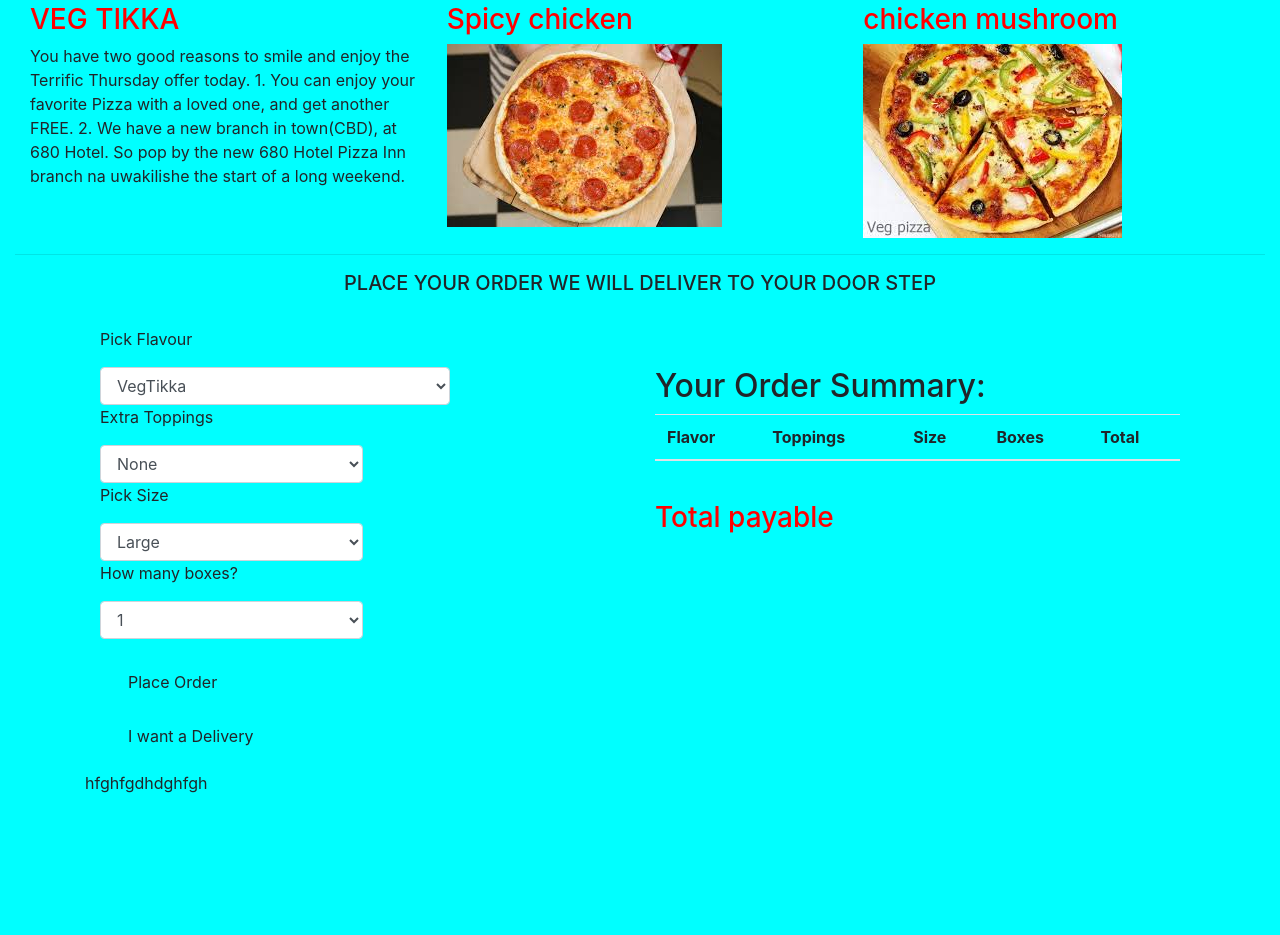
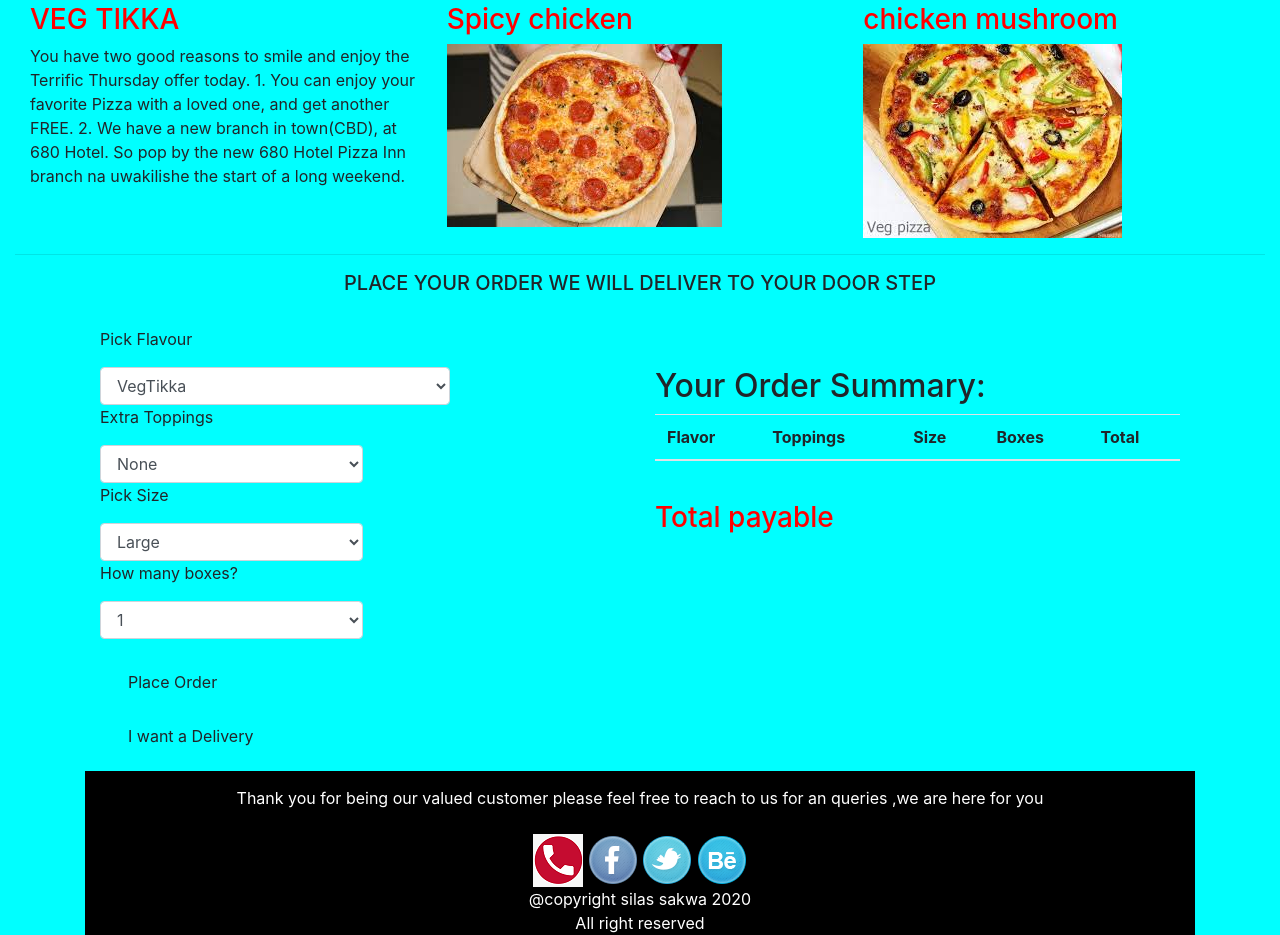
Before and after one commit to silassakwa/pizzaAPP, a plain HTML site: page index.html in a window 1280 px wide. Shown: the part 595-1530 px from the top of the page. Before the commit the page ends 1390 px from the top, so only its background shows below. Drawn offline with Linux system fonts and the light colour scheme.

Commit message:
added socila media content

```diff
--- a/css/c.css
+++ b/css/c.css
@@ -57,3 +57,9 @@ body{
  {
      color:red;
  }
+
+.page-footer{
+    background-color: black;
+    color:white;
+    padding-top: 15px;
+}
--- a/index.html
+++ b/index.html
@@ -175,7 +175,15 @@ So pop by the new 680 Hotel Pizza Inn branch na uwakilishe the start of a long w
   </div>
   </div>
   <div class="page-footer">
-    hfghfgdhdghfgh
+    <center>
+    Thank you for being our valued customer
+    please feel free to reach to us for an queries ,we are  here for you<br>
+    <br>
+    <img src="img/social_icons/phone.png"alt="phone">
+    <img src="img/social_icons/facebook.png"alt="facebook">
+    <img src="img/social_icons/twitter.png"alt="twitter">
+    <img src="img/social_icons/behance.png"alt="behance"><br>
+    @copyright silas sakwa 2020<br>All right reserved
   </div>
 </div>
 
```
Also changed, not shown: img/social_icons/behance.png (added), img/social_icons/dribble.png (added), img/social_icons/facebook.png (added), img/social_icons/flickr.png (added), img/social_icons/g_plus.png (added), img/social_icons/phone.png (added), img/social_icons/pinterest.png (added), img/social_icons/skype.png (added), img/social_icons/stumble_upon.png (added), img/social_icons/twitter.png (added), img/social_icons/you_tube.png (added).
